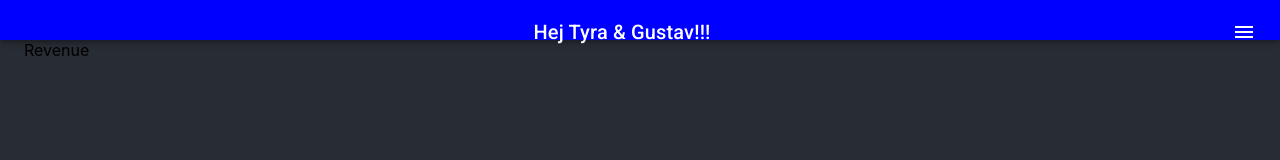
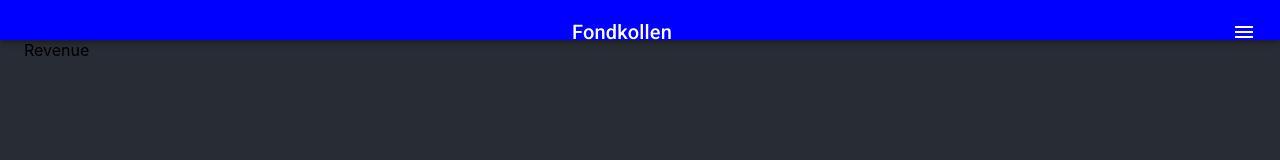
Before and after one commit to bryggaren/text-tv, a React (Create React App) app: page / in a window 1280 px wide. Shown: the top 160 px of the page. Built offline with nearby package versions, Linux system fonts and the light colour scheme.

Commit message:
Changed title

```diff
--- a/src/components/MenuAppBar.tsx
+++ b/src/components/MenuAppBar.tsx
@@ -48,8 +48,7 @@ export default function MenuAppBar() {
       <AppBar className={classes.appbar} >
         <Toolbar>
           <Typography variant="h6" className={classes.title}>
-            {/* Fondkollen */}
-            Hej Tyra & Gustav!!!
+            Fondkollen
           </Typography>
           <div>
           <IconButton edge="end" onClick={handleMenu} color="inherit" aria-label="menu">
```
